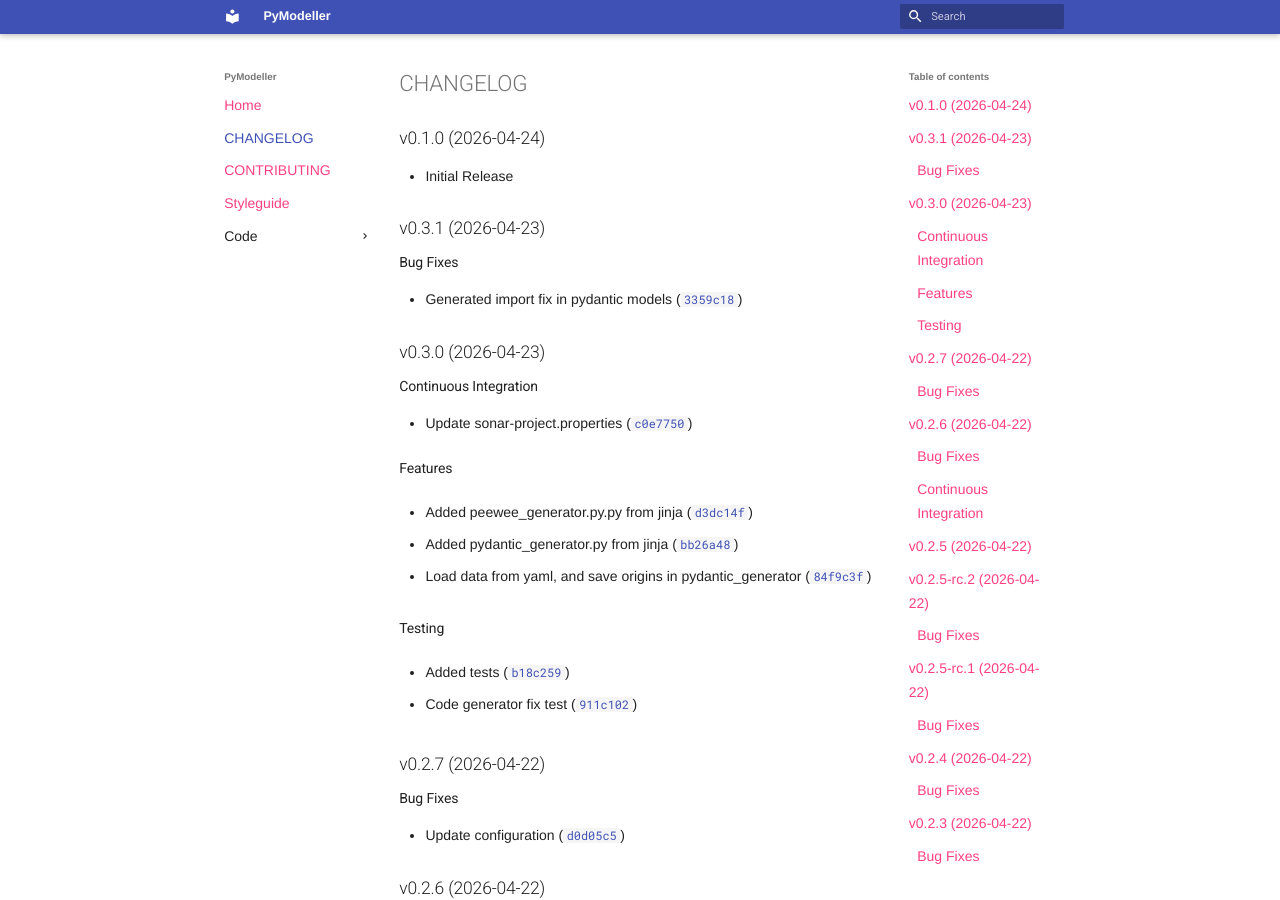
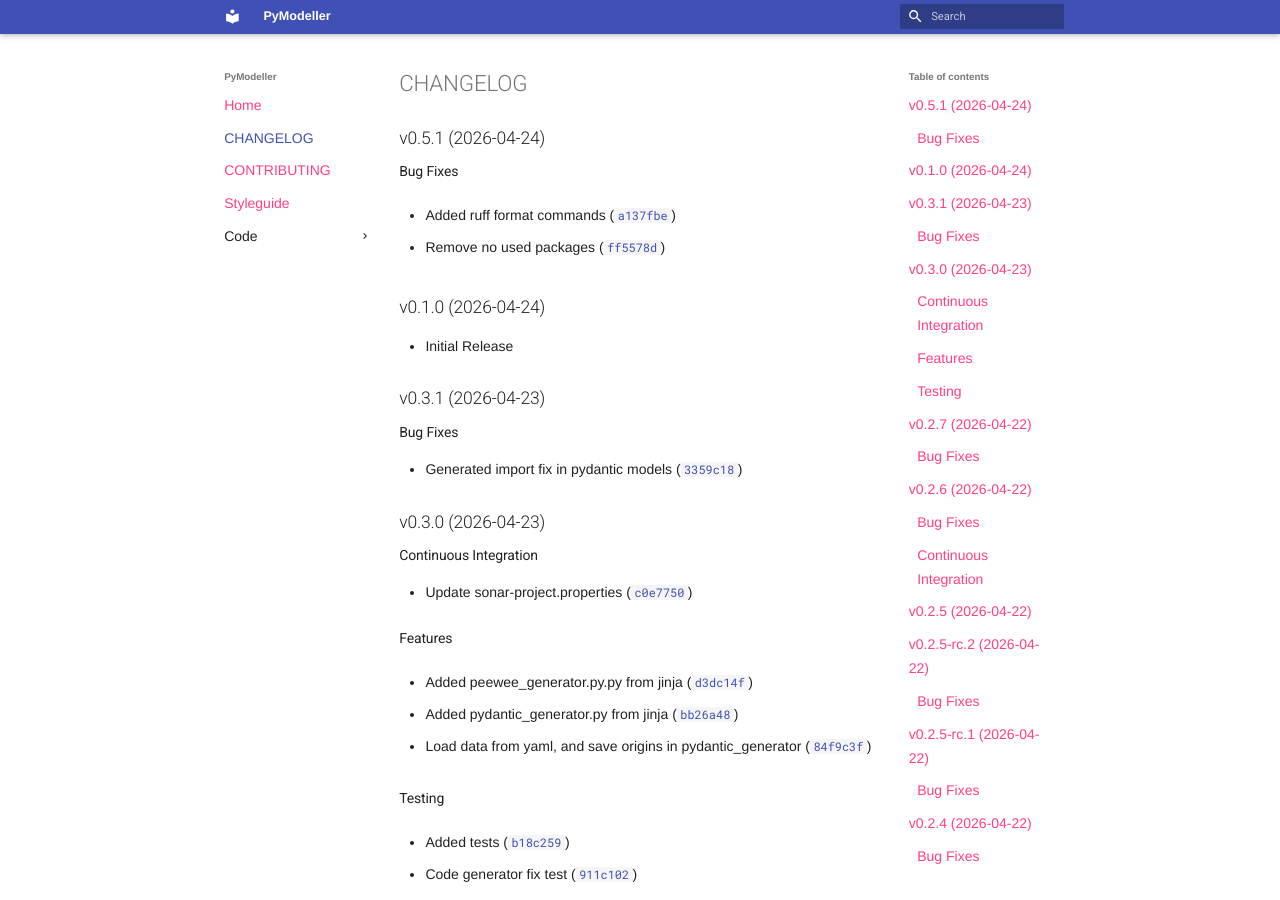
Before and after one commit to pymodeller/PyModeller, an MkDocs documentation site: the page built from docs/CHANGELOG.md, in a window 1280 px wide and 900 px high. Built offline with MkDocs 1.6.1 and Material for MkDocs 9.7.7, drawn with Linux system fonts in a browser that asks for light colours; nearby versions of some CDN libraries; library files that are not in the unit come from our copies; plug-ins that fetch from the network failed and are left out.

Commit message:
0.5.1
Automatically generated by python-semantic-release

```diff
--- a/docs/CHANGELOG.md
+++ b/docs/CHANGELOG.md
@@ -1,6 +1,17 @@
 # CHANGELOG
 
 <!-- version list -->
+
+## v0.5.1 (2026-04-24)
+
+### Bug Fixes
+
+- Added ruff format commands
+  ([`a137fbe`](https://github.com/pymodeller/PyModeller/commit/a137fbe1b9d724511180f422850704e254537c01))
+
+- Remove no used packages
+  ([`ff5578d`](https://github.com/pymodeller/PyModeller/commit/ff5578dca3a300db3396628f1a05265b1b70ef55))
+
 
 ## v0.1.0 (2026-04-24)
 
--- a/pyproject.toml
+++ b/pyproject.toml
@@ -1,6 +1,6 @@
 [project]
 name = "pymodeller"
-version = "0.5.0"
+version = "0.5.1"
 description = "A package that reads models from YAML and creates Pydantic models"
 readme = "README.md"
 license = { file = "LICENSE" }
--- a/src/pymodeller/__init__.py
+++ b/src/pymodeller/__init__.py
@@ -1 +1 @@
-__version__ = "0.5.0"
+__version__ = "0.5.1"
```
